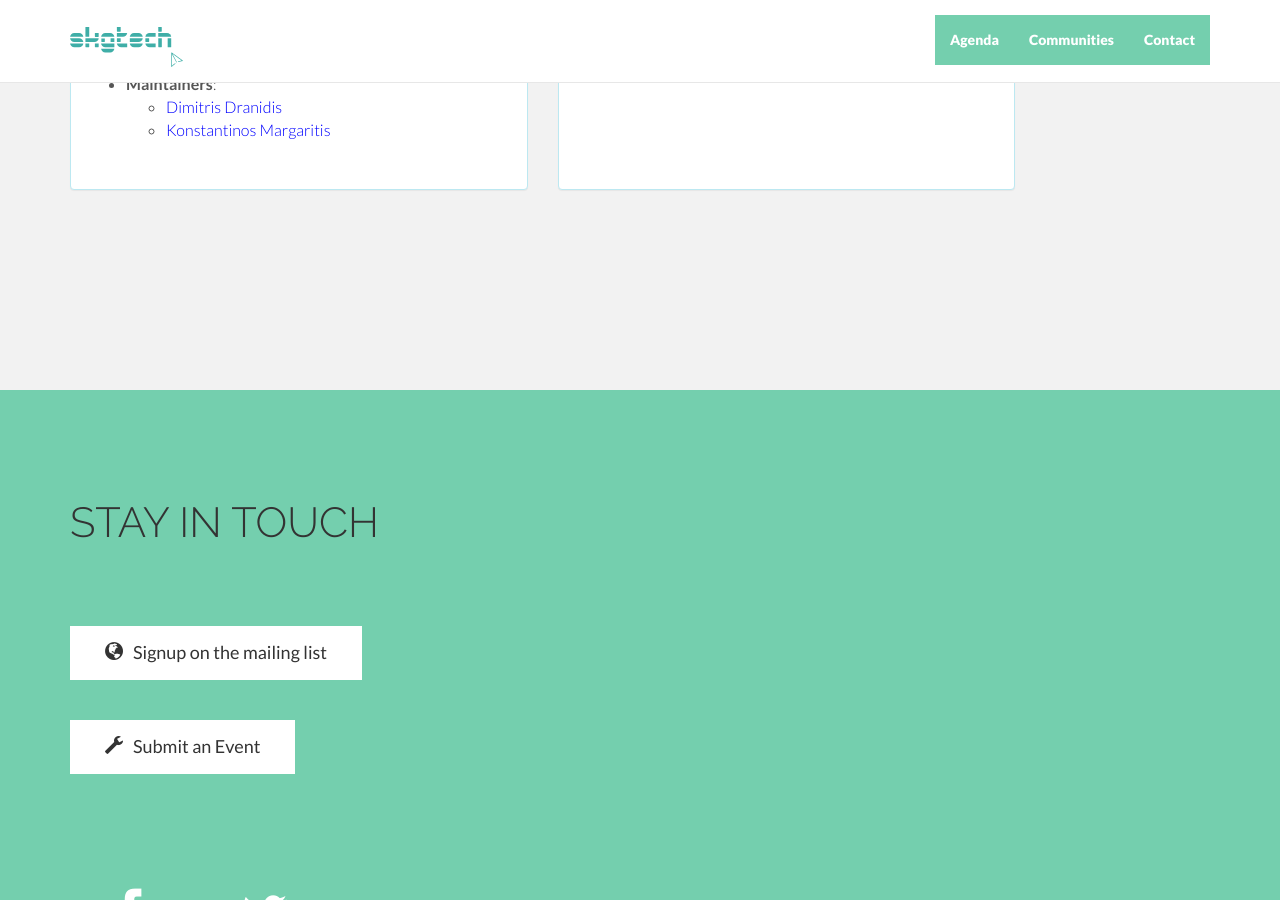
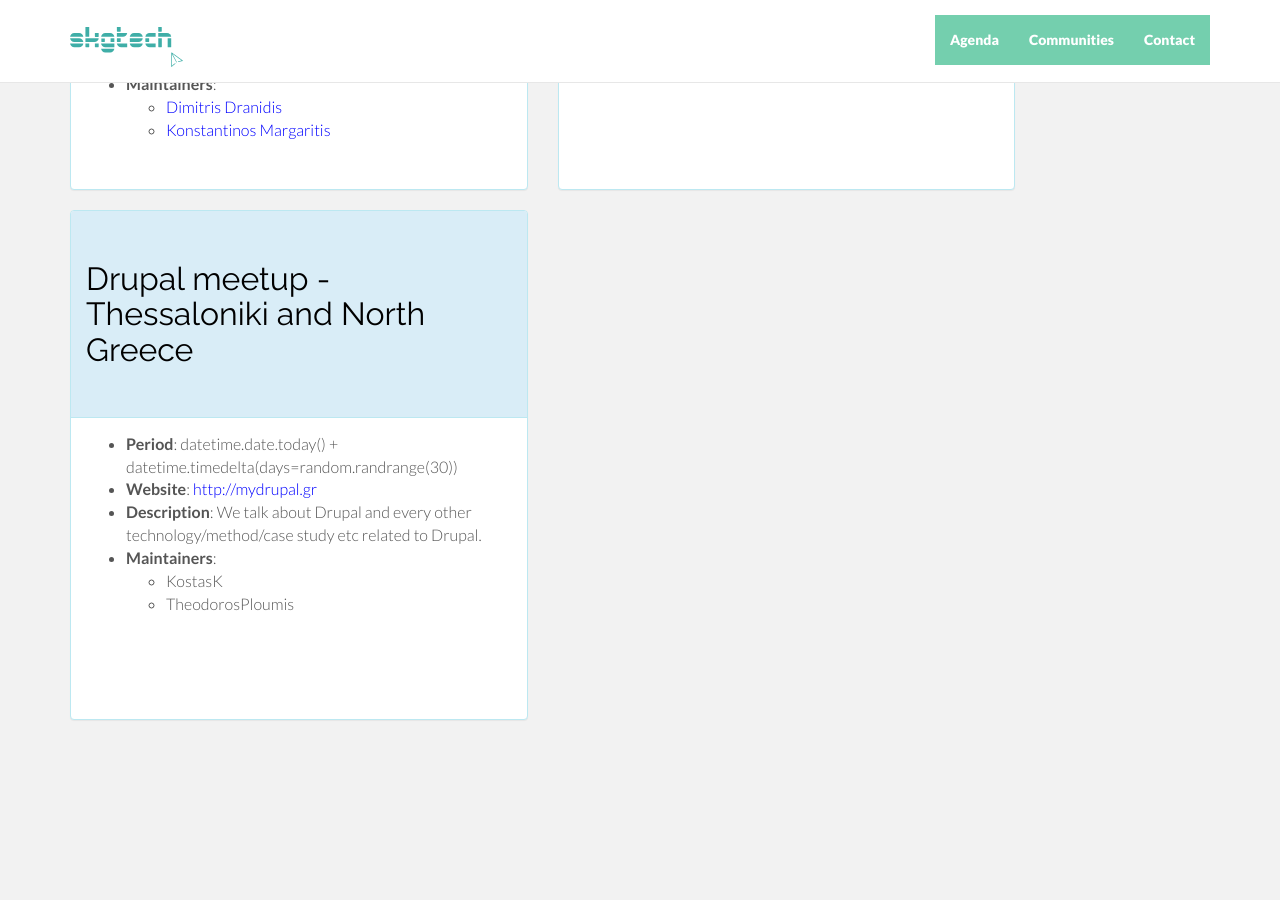
Before and after one commit to skgtech/skgtech.github.io, a Jekyll site: the page built from index.html, in a window 1280 px wide and 900 px high, scrolled down 4758 px. Built offline with Jekyll 4.4.1, drawn with Linux system fonts in a browser that asks for light colours; nearby versions of some CDN libraries; Markdown is read by kramdown in place of the engine named in the settings; comment, search, counter and statistics services are not loaded.

Commit message:
Add Drupal meetup v2

```diff
--- a/_data/communities.yaml
+++ b/_data/communities.yaml
@@ -134,3 +134,12 @@
   maintainers:
     - name: "Stavros Korokithakis"
       email: "hi@stavros.io"
+- name: "Drupal meetup - Thessaloniki and North Greece"
+  period: "datetime.date.today() + datetime.timedelta(days=random.randrange(30))"
+  description: 'We talk about Drupal and every other technology/method/case study etc related to Drupal.'
+  website: "http://mydrupal.gr"
+  maintainers:
+    - name: "KostasK"
+      twitter: "https://twitter.com/kostask_"
+    - name: "TheodorosPloumis"
+      twitter: "https://twitter.com/theoploumis"
```
